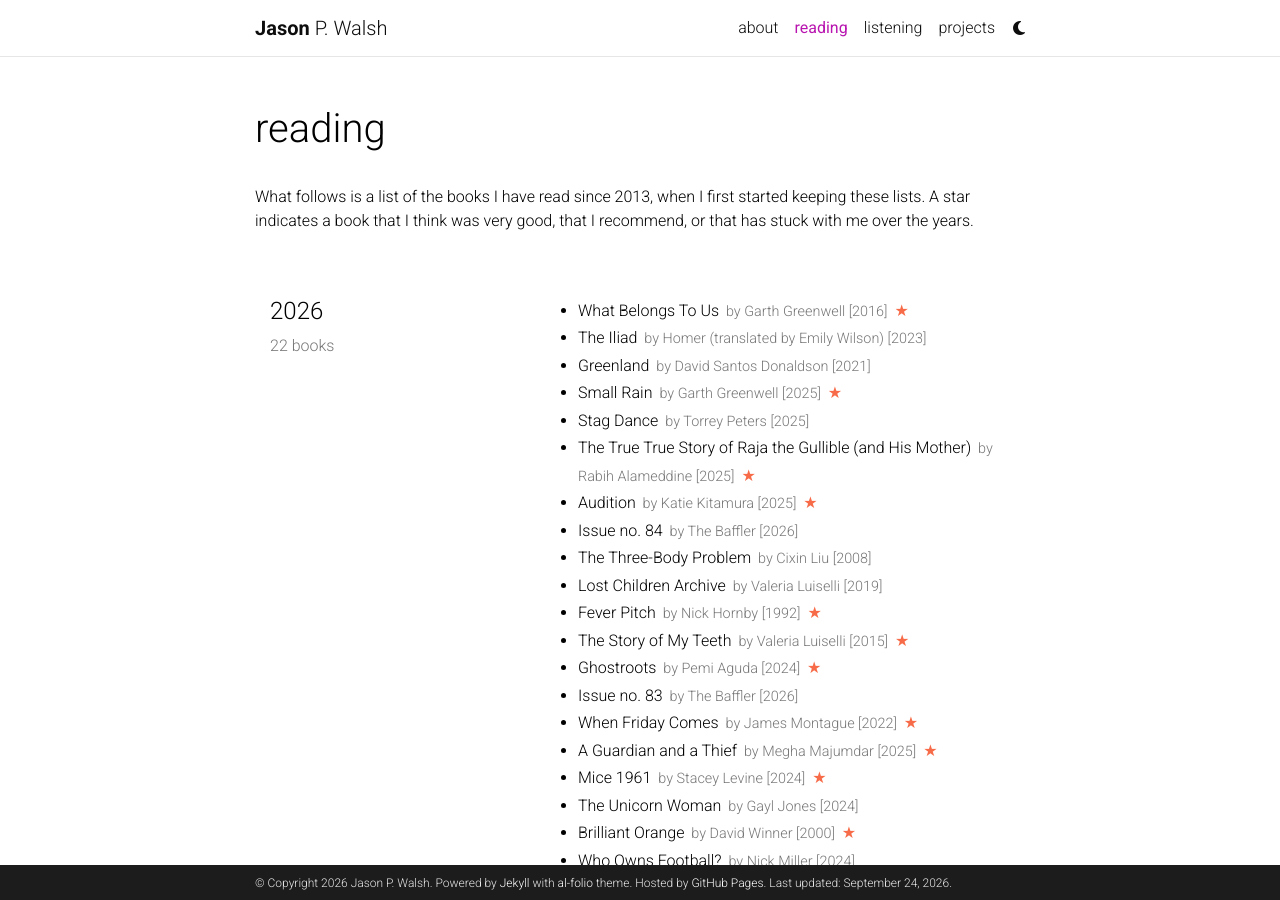
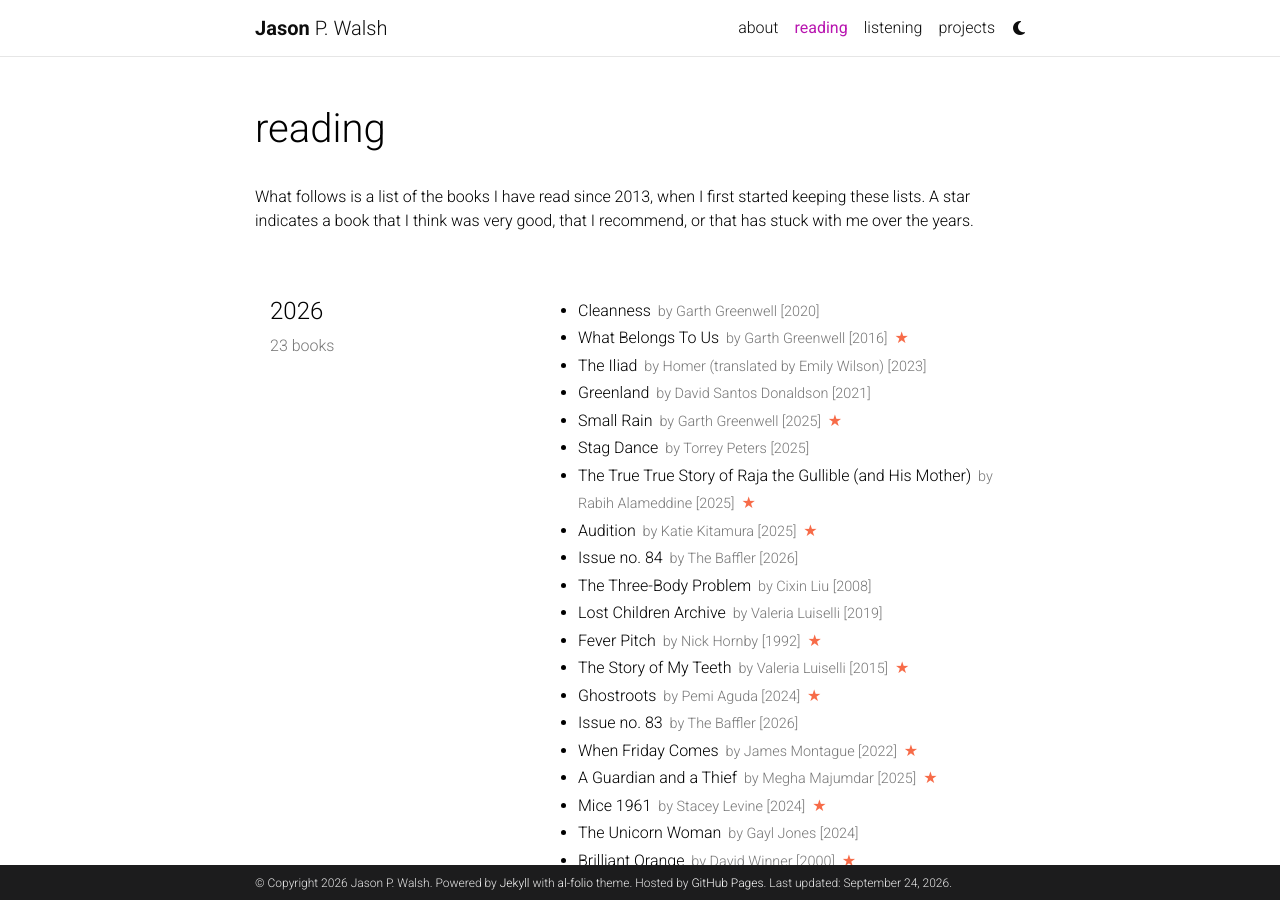
Before and after one commit to jwals23/jwals23.github.io, a Jekyll site: the page built from _pages/reading.md, in a window 1280 px wide and 900 px high. Built offline with Jekyll 4.4.1, drawn with Linux system fonts in a browser that asks for light colours; comment, search, counter and statistics services are not loaded; a style sheet for code colours, icons or effects is not loaded.

Commit message:
Update reading.yml

```diff
--- a/_data/reading.yml
+++ b/_data/reading.yml
@@ -1,6 +1,10 @@
 list:
   - year: "2026"
     books:
+      - title: Cleanness
+        author: Garth Greenwell
+        year: 2020
+
       - title: What Belongs To Us
         author: Garth Greenwell
         year: 2016
```
